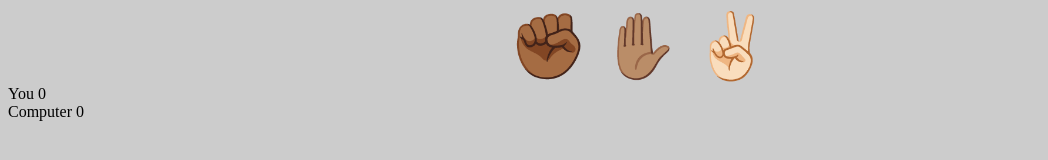
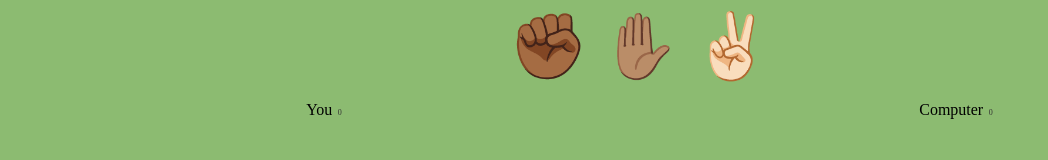
Before and after one commit to philipn778/Project2-Rock-paper-scissor, a plain HTML site: page index.html in a window 1280 px wide. Shown: the whole page, without its empty margins (0-1048 px from the left). Drawn offline with Linux system fonts and the light colour scheme.

Commit message:
modified:   assets/style.css

```diff
--- a/assets/style.css
+++ b/assets/style.css
@@ -1,5 +1,5 @@
 body{
-    background-color: #ccc;
+    background-color: rgb(140, 187, 113);
 }
 
 .selections{
@@ -13,8 +13,35 @@ body{
     outline: none;
     cursor: pointer;
     font-size: 4rem;
+    transition: 100ms;
 }
 
 .selection:hover{
     transform: scale(1.3);
 }
+
+.results {
+    margin-top: 1rem ;
+    display: grid;
+    justify-content: center;
+    grid-template-columns: repeat(2, 1fr);
+    justify-items: center;
+    align-items: center;
+}
+
+.result-score{
+    margin-left: .1rem;
+    font-size: .5rem;
+    color: #333;
+}
+
+.result-selection{
+    opacity: .6;
+    font-size: 1.5rem;
+
+}
+
+.result-selection.winner{
+opacity: 1;
+font-size: 2.5rem;
+}
```
